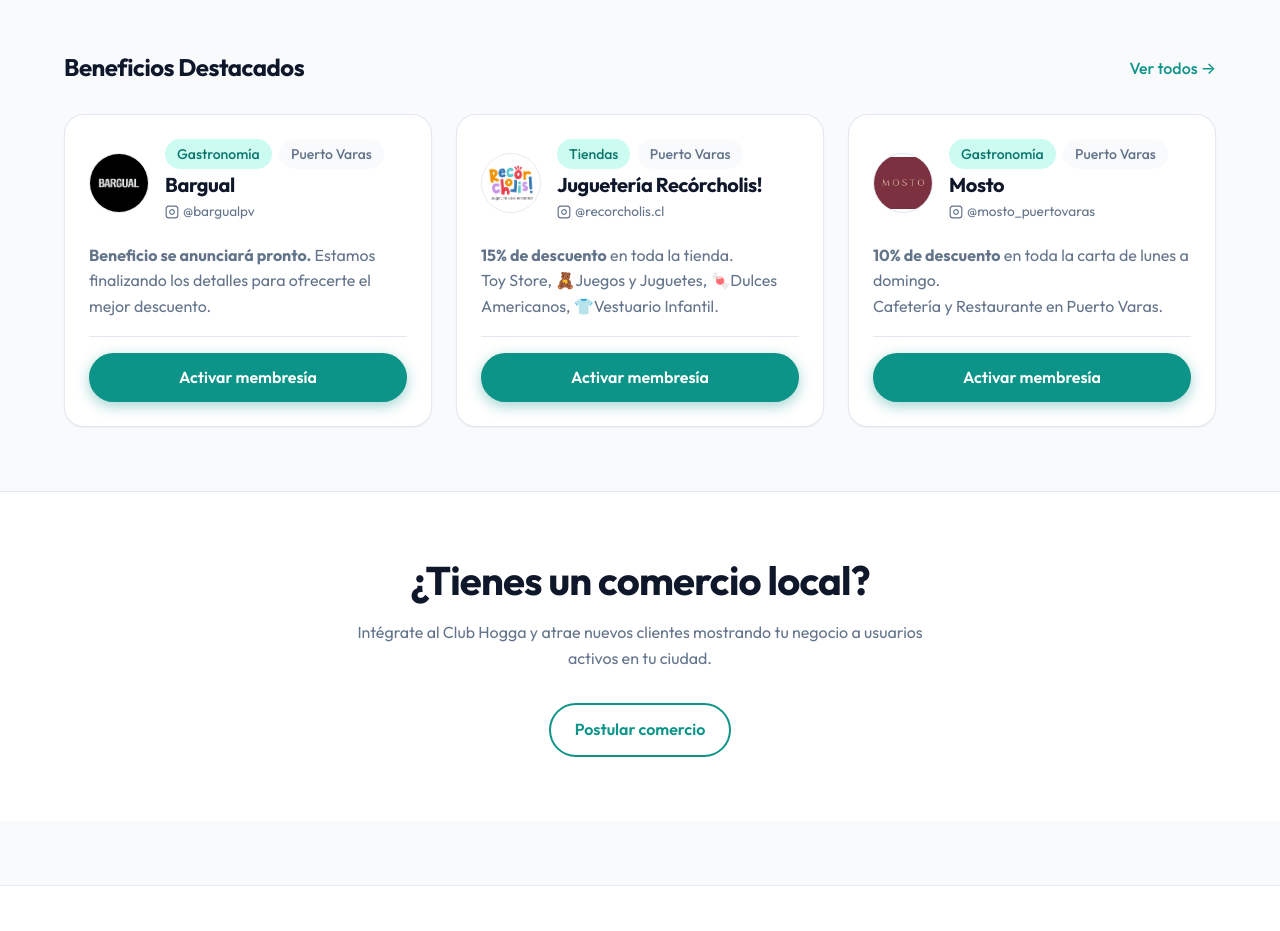
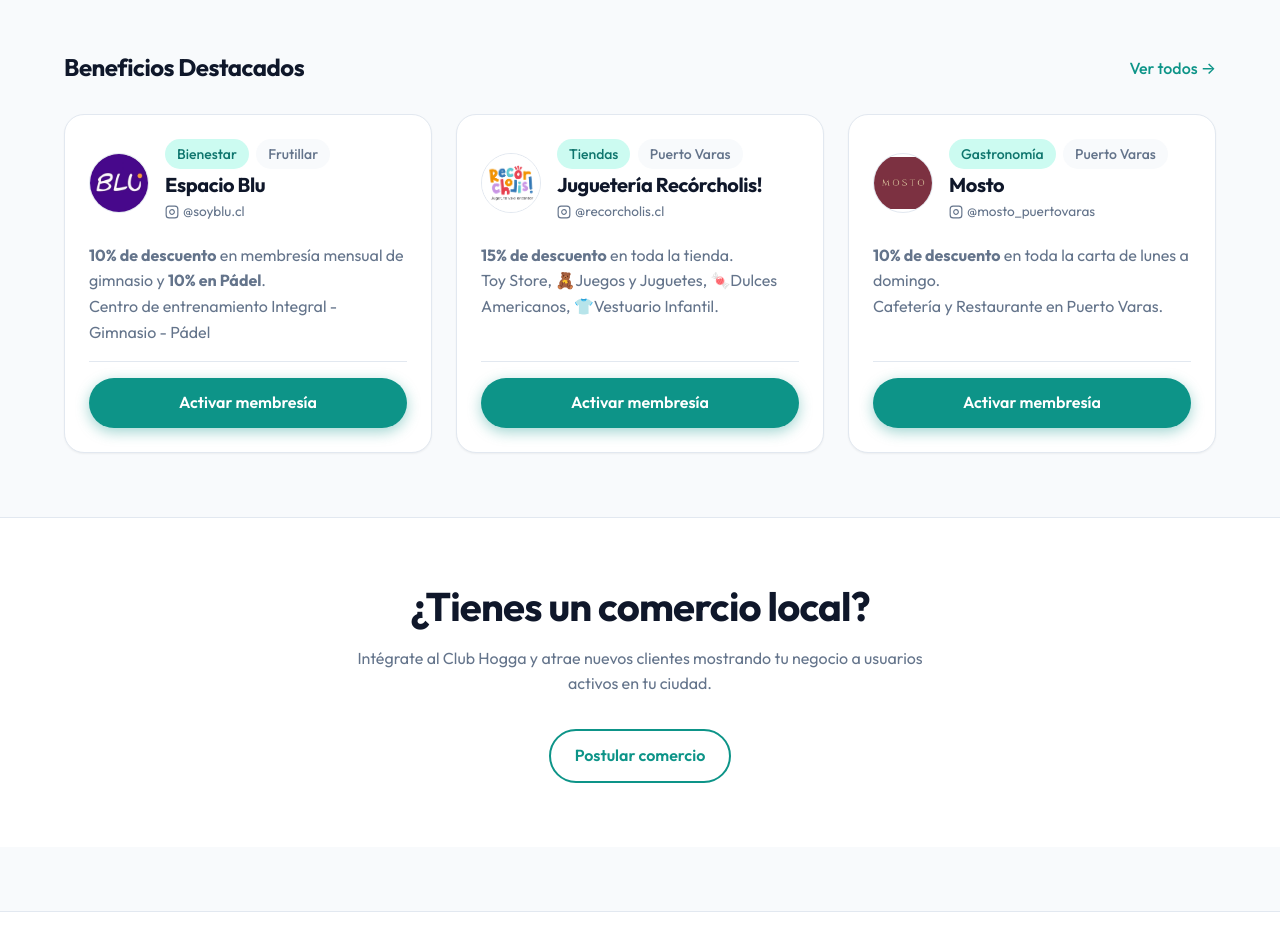
Before and after one commit to ConHogar/clubhogga007, a plain HTML site: page index.html in a window 1280 px wide. Shown: the part 1100-2031 px from the top of the page. Drawn offline with Linux system fonts and the light colour scheme.

Commit message:
homepage mod v1

```diff
--- a/index.html
+++ b/index.html
@@ -128,24 +128,22 @@
         </div>
 
         <div class="grid-3">
-          <!-- Card 1: Bargual -->
+          <!-- Card 1: Espacio Blu -->
           <article class="card">
             <div class="card-header">
               <div class="card-avatar">
-                <img src="/images/asociados/bargual-pv-clubbhogga.webp" alt="Bargual Logo">
+                <img src="/images/asociados/espacioblu-frutillar-clubhogga.webp" alt="Espacio Blu Logo">
               </div>
               <div>
                 <div class="card-tags">
-                  <span class="chip">Gastronomía</span>
-                  <span class="chip chip-secondary">Puerto
-                    Varas</span>
+                  <span class="chip">Bienestar</span>
+                  <span class="chip chip-secondary">Frutillar</span>
                 </div>
-                <h3 class="card-title" style="margin-bottom: 0;">Bargual</h3>
-                <a href="https://www.instagram.com/bargualpv/" target="_blank" onclick="event.stopPropagation()" style="display: inline-flex; align-items: center; gap: 0.25rem; font-size: 0.85rem; color: var(--text-muted); text-decoration: none; margin-top: 0.25rem;"><svg width="14" height="14" viewBox="0 0 24 24" fill="none" stroke="currentColor" stroke-width="2"><rect x="2" y="2" width="20" height="20" rx="5" ry="5"></rect><path d="M16 11.37A4 4 0 1 1 12.63 8 4 4 0 0 1 16 11.37z"></path><line x1="17.5" y1="6.5" x2="17.51" y2="6.5"></line></svg> @bargualpv</a>
+                <h3 class="card-title" style="margin-bottom: 0;">Espacio Blu</h3>
+                <a href="https://www.instagram.com/soyblu.cl/" target="_blank" onclick="event.stopPropagation()" style="display: inline-flex; align-items: center; gap: 0.25rem; font-size: 0.85rem; color: var(--text-muted); text-decoration: none; margin-top: 0.25rem;"><svg width="14" height="14" viewBox="0 0 24 24" fill="none" stroke="currentColor" stroke-width="2"><rect x="2" y="2" width="20" height="20" rx="5" ry="5"></rect><path d="M16 11.37A4 4 0 1 1 12.63 8 4 4 0 0 1 16 11.37z"></path><line x1="17.5" y1="6.5" x2="17.51" y2="6.5"></line></svg> @soyblu.cl</a>
               </div>
             </div>
-            <p class="text-muted card-description"><strong>Beneficio se anunciará
-                pronto.</strong> Estamos finalizando los detalles para ofrecerte el mejor descuento.</p>
+            <p class="text-muted card-description"><strong>10% de descuento</strong> en membresía mensual de gimnasio y <strong>10% en Pádel</strong>. <br>Centro de entrenamiento Integral - Gimnasio - Pádel</p>
             <div class="card-footer">
               <a href="/hazte-socio/" class="btn btn-primary btn-full">Activar membresía</a>
             </div>
```
Also changed, not shown: babeclubadm/index.html (+1 -1 lines).
